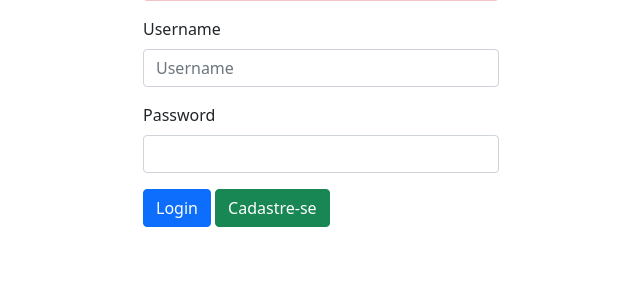
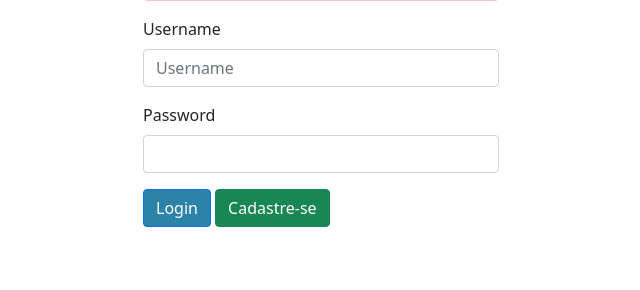
Before and after one commit to HenriqueSchaffer98/webtrackink, a PHP site: page / in a window 1280 px wide. Shown: the part 353-643 px from the top of the page, without its empty margins (319-959 px from the left). Run offline with PHP 8.4, Linux system fonts and the light colour scheme.

```diff
--- a/src/Validations/list_links.php
+++ b/src/Validations/list_links.php
@@ -124,7 +124,7 @@ $row = mysqli_num_rows($result);
                 <div class="modal-header">
                     <h5 class="modal-title" id="staticBackdropLabel">Excluir Usuário</h5>
                     <button type="button" class="btn-close" data-bs-dismiss="modal" aria-label="Close"></button>
-                </div>
+                </div>e
                 <div class="modal-body">
                     Você tem certeza que deseja excluir este registro?
                 </div>
--- a/src/index.php
+++ b/src/index.php
@@ -47,7 +47,7 @@
                         <label for="exampleInputPassword1" class="form-label">Password</label>
                         <input type="password" class="form-control" name="password" id="iptPassword" required />
                     </div>
-                    <button type="submit" onclick="" class="btn btn-primary">Login</button>
+                    <button type="submit" onclick="" class="btn btn-primary" style="background-color: #2c82a7;">Login</button>
                     <a href="./Pages/user_register.php"><button type="button" onclick="" class="btn btn-success">Cadastre-se</button></a>
                 </form>
             </div>
```
